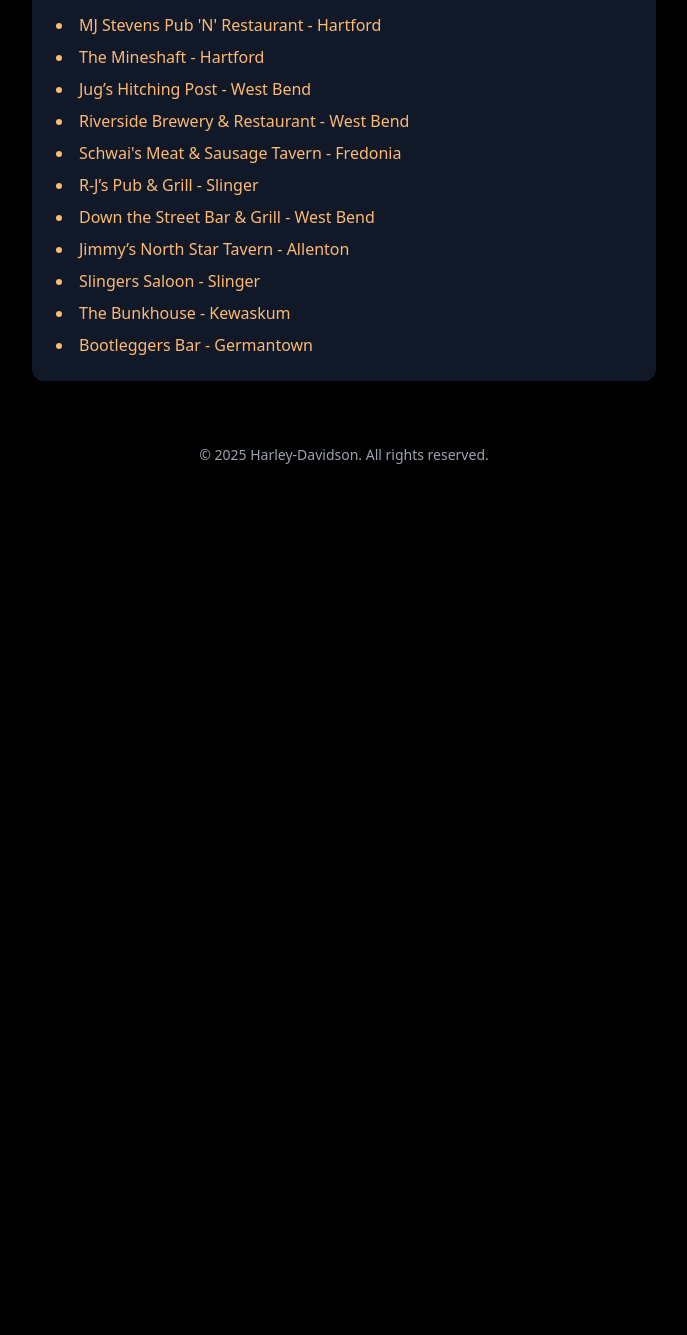
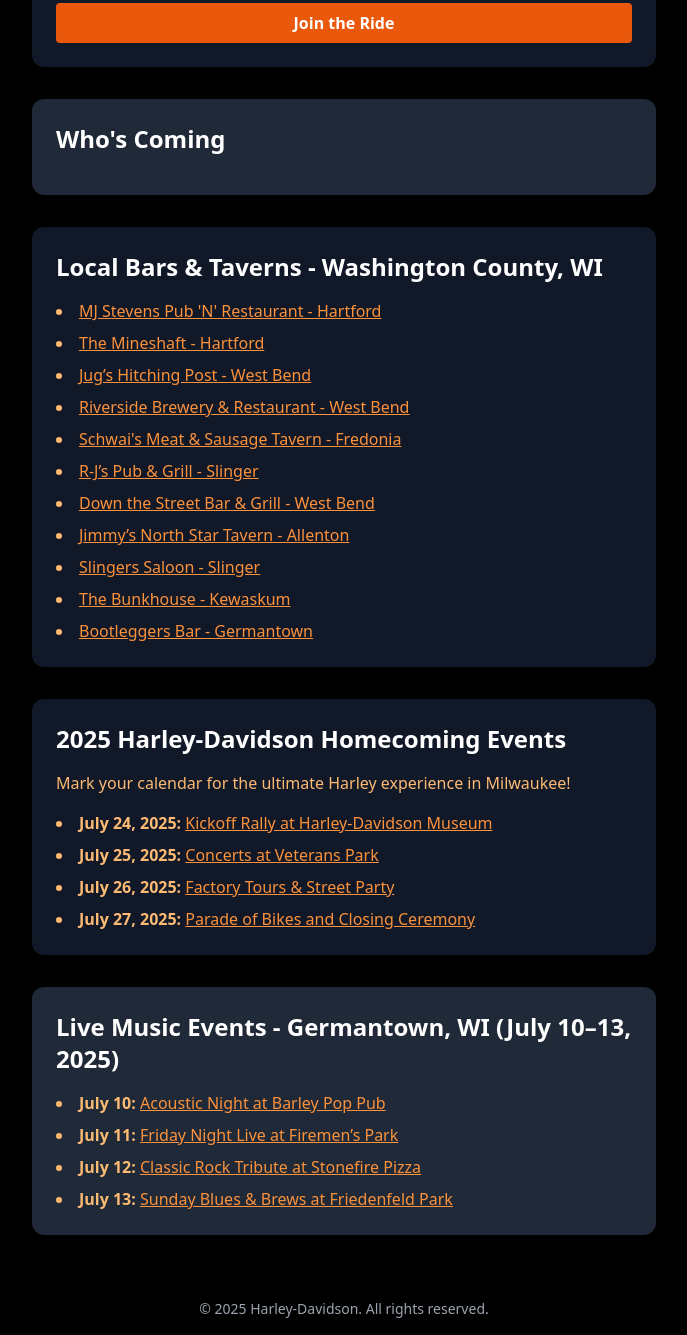
Before and after one commit to aballesteros-bike/Harley-Summer-Ride, a plain HTML site: page index.html in a window 1280 px wide. Shown: the part 661-1996 px from the top of the page, without its empty margins (296-983 px from the left). Before the commit the page ends 1142 px from the top, so only its background shows below. Drawn offline with nearby package versions, Linux system fonts and the light colour scheme.

Commit message:
Add files via upload

```diff
--- a/index.html
+++ b/index.html
@@ -39,17 +39,27 @@
     <h1 class="text-4xl font-bold">M.O.B. Harley-Davidson Summer Ride</h1>
     <p class="text-lg mt-2">Join us on the road this summer — July 10 to July 13, 2025</p>
     <div class="mt-4 bg-black px-4 py-2 rounded text-orange-400 font-mono text-lg" id="countdown"></div>
-
-
   </header>
 
   <main class="p-6 max-w-2xl mx-auto">
+    <section class="bg-gray-800 p-4 mb-6 rounded-xl shadow-xl">
+      <h2 class="text-2xl font-semibold mb-2">Start Location - Adam's House</h2>
+      <p class="text-orange-300"><a href="https://maps.google.com/?q=N115W19680+Woodland+Dr,+Germantown,+WI" target="_blank" class="underline text-orange-400 hover:text-orange-200">N115W19680 Woodland Dr, Germantown, WI</a></p>
+    </section>
     <section class="bg-gray-900 p-6 rounded-xl shadow-xl">
       <h2 class="text-2xl font-semibold mb-4">Sign Up to Ride</h2>
       <form class="space-y-4" action="#" method="POST" onsubmit="event.preventDefault(); addAttendee();">
         <div>
           <label class="block text-sm font-medium mb-1">Full Name</label>
           <input type="text" name="name" id="name" required class="w-full p-2 rounded bg-gray-800 border border-gray-600" />
+        </div>
+        <div>
+          <label class="block text-sm font-medium mb-1">Date & Time of Arrival</label>
+          <input type="datetime-local" name="arrival" id="arrival" required class="w-full p-2 rounded bg-gray-800 border border-gray-600" />
+        </div>
+        <div>
+          <label class="block text-sm font-medium mb-1">Length of Stay (in days)</label>
+          <input type="number" name="stay" id="stay" min="1" required class="w-full p-2 rounded bg-gray-800 border border-gray-600" />
         </div>
         <button type="submit" class="w-full bg-orange-600 hover:bg-orange-700 text-white py-2 px-4 rounded font-semibold">Join the Ride</button>
       </form>
@@ -65,17 +75,36 @@
     <section class="bg-gray-900 p-6 mt-8 rounded-xl shadow-xl">
       <h2 class="text-2xl font-semibold mb-4">Local Bars & Taverns - Washington County, WI</h2>
       <ul class="list-disc list-inside text-orange-300 space-y-2">
-        <li>MJ Stevens Pub 'N' Restaurant - Hartford</li>
-        <li>The Mineshaft - Hartford</li>
-        <li>Jug’s Hitching Post - West Bend</li>
-        <li>Riverside Brewery & Restaurant - West Bend</li>
-        <li>Schwai's Meat & Sausage Tavern - Fredonia</li>
-        <li>R-J’s Pub & Grill - Slinger</li>
-        <li>Down the Street Bar & Grill - West Bend</li>
-        <li>Jimmy’s North Star Tavern - Allenton</li>
-        <li>Slingers Saloon - Slinger</li>
-        <li>The Bunkhouse - Kewaskum</li>
-        <li>Bootleggers Bar - Germantown</li>
+        <li><a href="https://goo.gl/maps/MJStevensPub" class="underline text-orange-400 hover:text-orange-200" target="_blank">MJ Stevens Pub 'N' Restaurant - Hartford</a></li>
+        <li><a href="https://goo.gl/maps/TheMineshaftHartford" class="underline text-orange-400 hover:text-orange-200" target="_blank">The Mineshaft - Hartford</a></li>
+        <li><a href="https://goo.gl/maps/JugsHitchingPost" class="underline text-orange-400 hover:text-orange-200" target="_blank">Jug’s Hitching Post - West Bend</a></li>
+        <li><a href="https://goo.gl/maps/RiversideBrewery" class="underline text-orange-400 hover:text-orange-200" target="_blank">Riverside Brewery & Restaurant - West Bend</a></li>
+        <li><a href="https://goo.gl/maps/SchwaisTavern" class="underline text-orange-400 hover:text-orange-200" target="_blank">Schwai's Meat & Sausage Tavern - Fredonia</a></li>
+        <li><a href="https://goo.gl/maps/RJsPubSlinger" class="underline text-orange-400 hover:text-orange-200" target="_blank">R-J’s Pub & Grill - Slinger</a></li>
+        <li><a href="https://goo.gl/maps/DownTheStreetBar" class="underline text-orange-400 hover:text-orange-200" target="_blank">Down the Street Bar & Grill - West Bend</a></li>
+        <li><a href="https://goo.gl/maps/JimmysNorthStar" class="underline text-orange-400 hover:text-orange-200" target="_blank">Jimmy’s North Star Tavern - Allenton</a></li>
+        <li><a href="https://goo.gl/maps/SlingersSaloon" class="underline text-orange-400 hover:text-orange-200" target="_blank">Slingers Saloon - Slinger</a></li>
+        <li><a href="https://goo.gl/maps/BunkhouseKewaskum" class="underline text-orange-400 hover:text-orange-200" target="_blank">The Bunkhouse - Kewaskum</a></li>
+        <li><a href="https://goo.gl/maps/BootleggersBarGermantown" class="underline text-orange-400 hover:text-orange-200" target="_blank">Bootleggers Bar - Germantown</a></li>
+      </ul>
+    </section>
+    <section class="bg-gray-900 p-6 mt-8 rounded-xl shadow-xl">
+      <h2 class="text-2xl font-semibold mb-4">2025 Harley-Davidson Homecoming Events</h2>
+      <p class="text-orange-300 mb-4">Mark your calendar for the ultimate Harley experience in Milwaukee!</p>
+      <ul class="list-disc list-inside text-orange-300 space-y-2">
+        <li><strong>July 24, 2025:</strong> <a href="https://www.harley-davidson.com/us/en/museum.html" target="_blank" class="underline text-orange-400 hover:text-orange-200">Kickoff Rally at Harley-Davidson Museum</a></li>
+        <li><strong>July 25, 2025:</strong> <a href="https://county.milwaukee.gov/EN/Parks/Explore/Waterfront/Veterans-Park" target="_blank" class="underline text-orange-400 hover:text-orange-200">Concerts at Veterans Park</a></li>
+        <li><strong>July 26, 2025:</strong> <a href="https://www.harley-davidson.com/us/en/content/factory-tours.html" target="_blank" class="underline text-orange-400 hover:text-orange-200">Factory Tours & Street Party</a></li>
+        <li><strong>July 27, 2025:</strong> <a href="https://www.harley-davidson.com/us/en/content/events/overview.html" target="_blank" class="underline text-orange-400 hover:text-orange-200">Parade of Bikes and Closing Ceremony</a></li>
+      </ul>
+    </section>
+    <section class="bg-gray-800 p-6 mt-8 rounded-xl shadow-xl">
+      <h2 class="text-2xl font-semibold mb-4">Live Music Events - Germantown, WI (July 10–13, 2025)</h2>
+      <ul class="list-disc list-inside text-orange-300 space-y-2">
+        <li><strong>July 10:</strong> <a href="https://www.barleywinecafebar.com/events" target="_blank" class="underline text-orange-400 hover:text-orange-200">Acoustic Night at Barley Pop Pub</a></li>
+        <li><strong>July 11:</strong> <a href="https://www.festivalsinwisconsin.com/germantown" target="_blank" class="underline text-orange-400 hover:text-orange-200">Friday Night Live at Firemen’s Park</a></li>
+        <li><strong>July 12:</strong> <a href="https://www.stonefirepizza.com/events" target="_blank" class="underline text-orange-400 hover:text-orange-200">Classic Rock Tribute at Stonefire Pizza</a></li>
+        <li><strong>July 13:</strong> <a href="https://www.musicatthepark.com/germantown" target="_blank" class="underline text-orange-400 hover:text-orange-200">Sunday Blues & Brews at Friedenfeld Park</a></li>
       </ul>
     </section>
   </main>
@@ -87,14 +116,18 @@
   <script>
     function addAttendee() {
       const name = document.getElementById("name").value;
-      if (!name) return;
+      const arrival = document.getElementById("arrival").value;
+      const stay = document.getElementById("stay").value;
+      if (!name || !arrival || !stay) return;
 
       const list = document.getElementById("attendeeList");
       const item = document.createElement("li");
-      item.textContent = name;
+      item.textContent = `${name} — Arriving: ${arrival}, Stay: ${stay} day(s)`;
       list.appendChild(item);
 
       document.getElementById("name").value = "";
+      document.getElementById("arrival").value = "";
+      document.getElementById("stay").value = "";
     }
   </script>
 </body>
```
